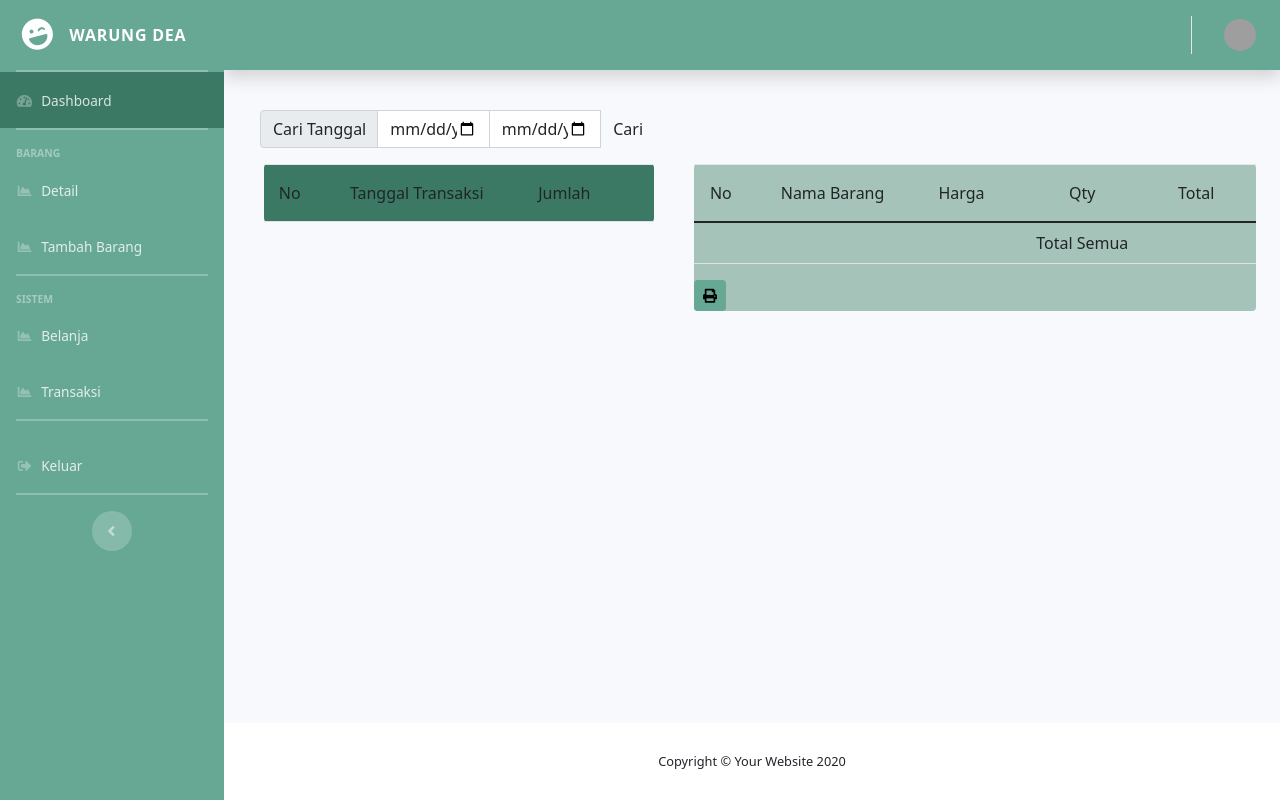
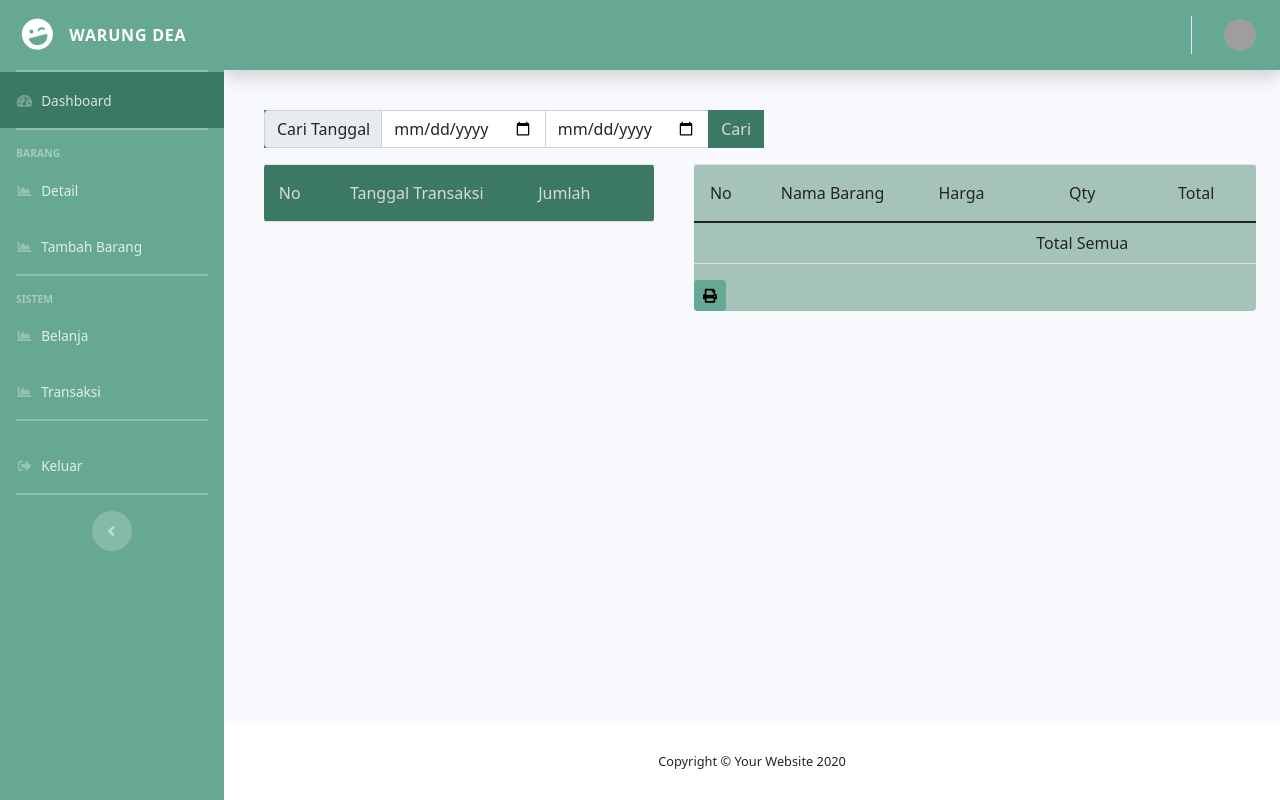
Before and after one commit to aurorazhy/tugaspwl, a CodeIgniter app: page /Github/index.php/user/transaksi/1 in a window 1280 px wide. Run offline with CodeIgniter, Linux system fonts and the light colour scheme; data that the repository does not hold is empty; some libraries are stand-ins or nearby versions; grey boxes are pictures that could not be loaded.

Commit message:
Update table.php

```diff
--- a/app/application/views/dashboard/sub_transaksi/table.php
+++ b/app/application/views/dashboard/sub_transaksi/table.php
@@ -5,9 +5,9 @@
 
                <div class="container">
                   <div class="row">
-                     <div class="col-12">
+                     <div class="col-6 mx-1 px-2">
                         <form action="<?= base_url() . 'user/caritgl' ?>" method="POST">
-                           <div class="input-group col-5 my-3">
+                           <div class="input-group m-3 bg-appregis">
                               <div class="input-group-prepend">
                                  <span class="input-group-text">Cari Tanggal</span>
                               </div>
@@ -15,7 +15,7 @@
                               <?= form_error('tgl_awal') ?>
                               <input type="date" class="form-control" name="tgl_akhir">
                               <?= form_error('tgl_akhir') ?>
-                              <input type="submit" value="Cari" name="cari" class="btn btn-primary">
+                              <input type="submit" value="Cari" name="cari" class="btn bg-appregis text-appgrey">
                            </div>
                         </form>
                      </div>
@@ -27,9 +27,9 @@
                            <table class="table table-hover text-center">
                               <thead>
                                  <tr>
-                                    <td class="py-3"> No </td>
-                                    <td class="py-3"> Tanggal Transaksi </td>
-                                    <td class="py-3"> Jumlah </td>
+                                    <td class="py-3 text-appgrey"> No </td>
+                                    <td class="py-3 text-appgrey"> Tanggal Transaksi </td>
+                                    <td class="py-3 text-appgrey"> Jumlah </td>
                                     <td> </td>
                                     <td></td>
                                  </tr>
```
